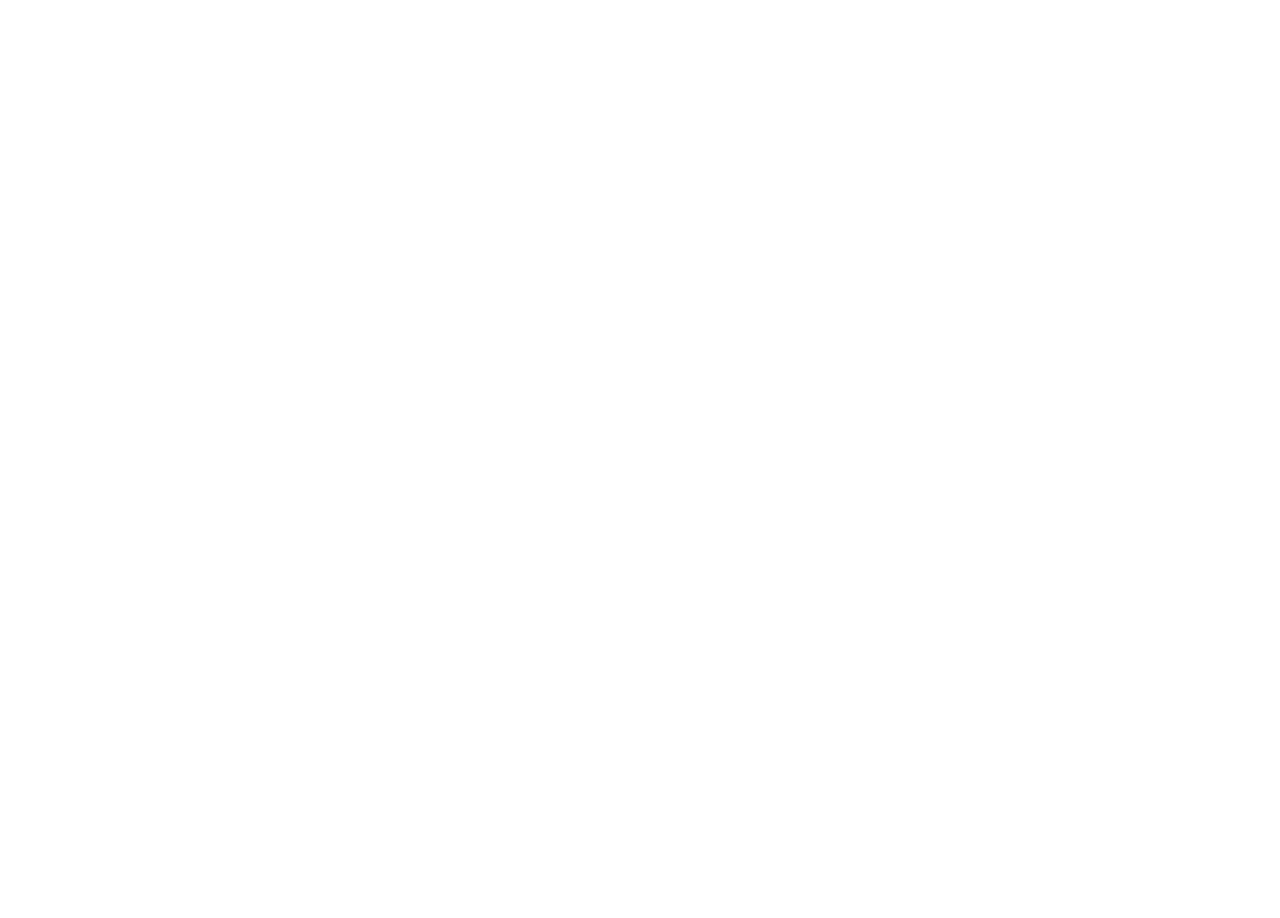
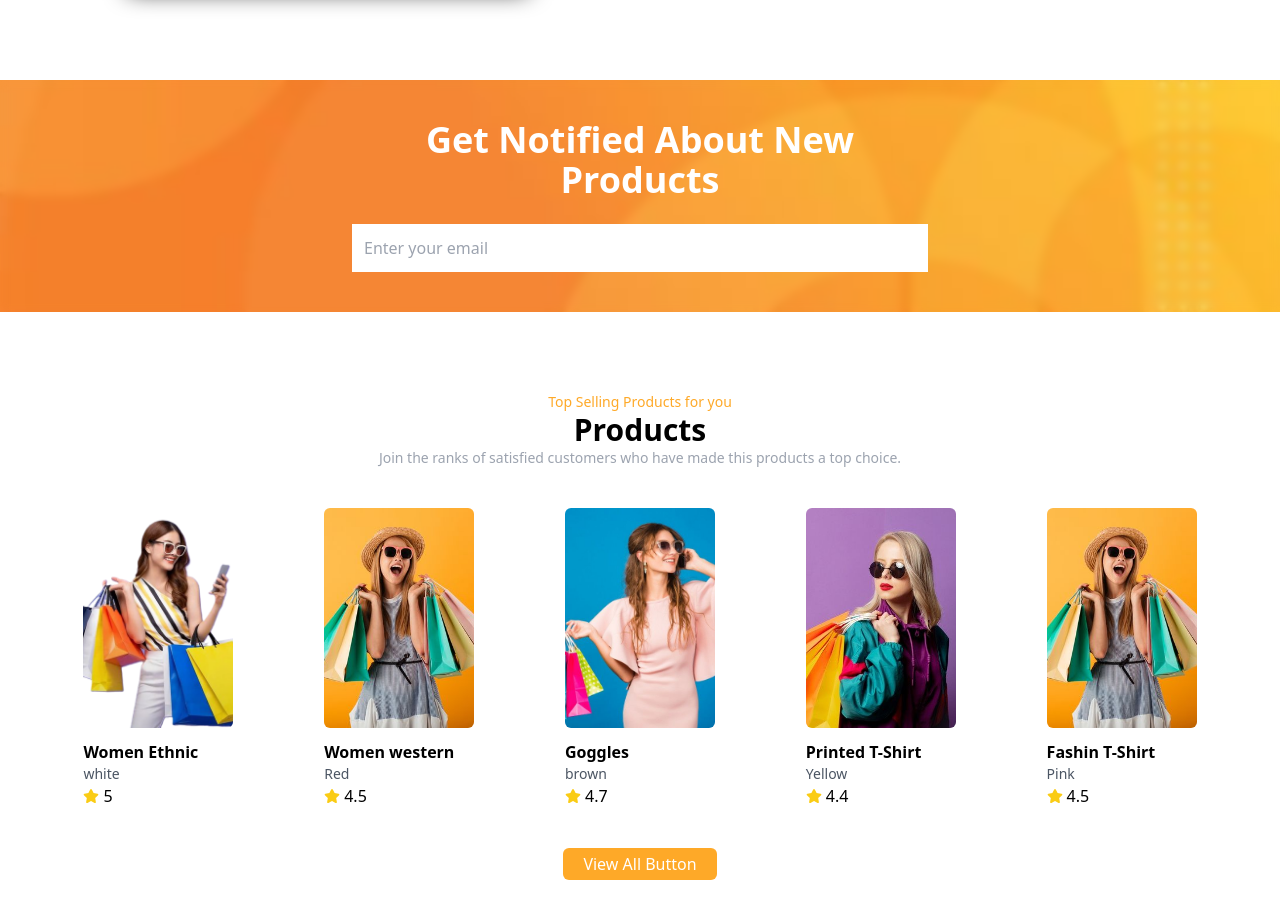
Before and after one commit to ADEYEMI990/MY_NEEDS_APP, a React (Vite) app: page / in a window 1280 px wide. Shown: the part 2240-3158 px from the top of the page. Before the commit the page ends 2248 px from the top, so only its background shows below. Built offline with nearby package versions, Linux system fonts and the light colour scheme.

Commit message:
Creating the Subscribe section and repeating the products section

```diff
--- a/src/App.jsx
+++ b/src/App.jsx
@@ -6,6 +6,7 @@
 import "aos/dist/aos.css";
 import TopProducts from "./components/TopProducts/TopProducts";
 import Banner from "./components/Banner/Banner";
+import Subscribe from "./components/Subscribe/Subscribe";
 
 const App = () => {
 
@@ -26,6 +27,8 @@
       <Products />
       <TopProducts />
       <Banner />
+      <Subscribe />
+      <Products />
     </div>
   );
 };
--- a/src/components/Products/Products.jsx
+++ b/src/components/Products/Products.jsx
@@ -91,6 +91,12 @@
               </div>
             ))}
           </div>
+           {/* view all button */}
+           <div className=  "flex justify-center">
+            <button className= "text-center mt-10 cursor-pointer bg-primary text-white py-1 px-5 rounded-md">
+              View All Button
+            </button>
+          </div>
         </div>
       </div>
     </div>
--- /dev/null
+++ b/src/components/Subscribe/Subscribe.jsx
@@ -0,0 +1,37 @@
+import React from 'react'
+import Banner from "../../assets/website/orange-pattern.jpg";
+
+const BannerImg = {
+  backgroundImage: `url(${Banner})`,
+  backgroundPosition: "center",
+  backgroundRepeat: "no-repeat",
+  backgroundSize: "cover",
+  height: "100%",
+  width: "100%",
+};
+
+const Subscribe = () => {
+  return (
+    <div
+      data-aos="zoom-in"
+      className= "mb-20 bg-gray-100 dark:bg-gray-800 text-white "
+      style={BannerImg}
+    >
+      <div className= "container backdrop-blur-sm py-10">
+        <div className= "space-y-6 max-w-xl mx-auto">
+          <h1 className= "text-2xl !text-center sm:text-left sm:text-4xl font-semibold">
+            Get Notified About New Products
+          </h1>
+          <input
+            data-aos="fade-up"
+            type="text"
+            placeholder="Enter your email"
+            className= "w-full p-3"
+          />
+        </div>
+      </div>
+    </div>
+  )
+}
+
+export default Subscribe
```
Also changed, not shown: src/assets/website/orange-pattern.jpg (added).
